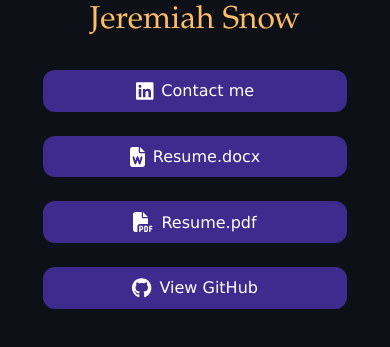
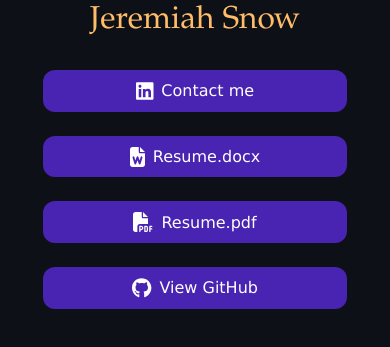
Before and after one commit to jlsnow301/jlsnow301.github.io, a React (Create React App) app: page / in a window 390 px wide. Shown: the part 310-657 px from the top of the page. Built offline with nearby package versions, Linux system fonts and the light colour scheme.

Commit message:
more opacity for mobile

```diff
--- a/src/scss/button.scss
+++ b/src/scss/button.scss
@@ -1,9 +1,10 @@
 @use "sass:color";
+
 $background: #0a0e13;
 $abyss: #3d1e92;
 $midnight-blue: #1c0c5b;
 $neon-purple: #6932ff;
-$violet: #3d2c8d;
+$violet: #4923b2;
 
 .button {
   align-items: center;
@@ -32,8 +33,8 @@ $violet: #3d2c8d;
 }
 
 .button:before {
-  animation: glowing 30s linear infinite;
-  border-radius: 15px;
+  animation: glow 30s linear infinite;
+  border-radius: 20px;
   content: "";
   background: linear-gradient(
     45deg,
@@ -52,27 +53,27 @@ $violet: #3d2c8d;
   );
   background-size: 400%;
   filter: blur(5px);
-  height: calc(100% + 20px);
+  height: calc(100% + 10px);
   opacity: 0;
   position: absolute;
   transition: opacity 0.3s ease-in-out;
-  width: calc(100% + 20px);
+  width: calc(100% + 10px);
   z-index: -1;
 }
 
 .button:hover:after {
   background: $neon-purple;
-  border: thin solid lighten($neon-purple, 10%);
+  border: thin solid lighten($neon-purple, 5%);
 }
 .button:hover:before {
-  opacity: 0.5;
+  opacity: 1;
 }
 
 .button-text {
   margin-left: 0.5rem;
 }
 
-@keyframes glowing {
+@keyframes glow {
   0% {
     background-position: 0 0;
   }
```
Also changed, not shown: 6 other files (tests, documents, lock files or other folders).
